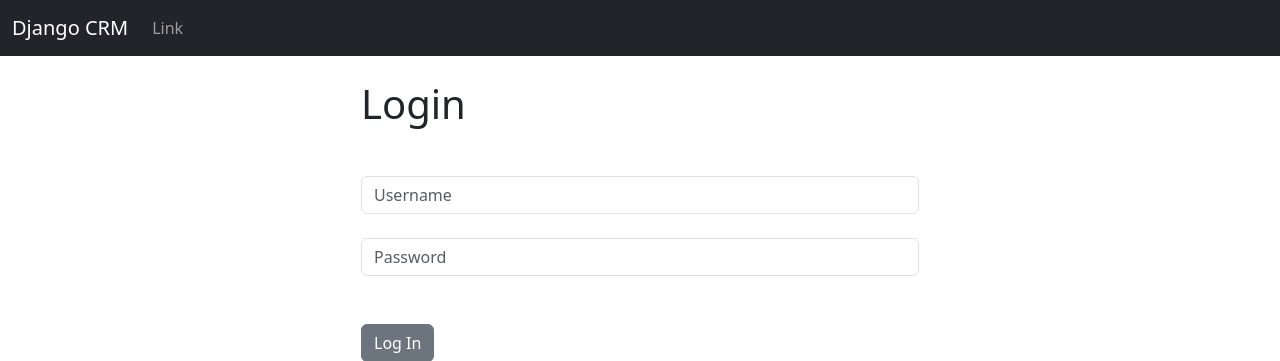
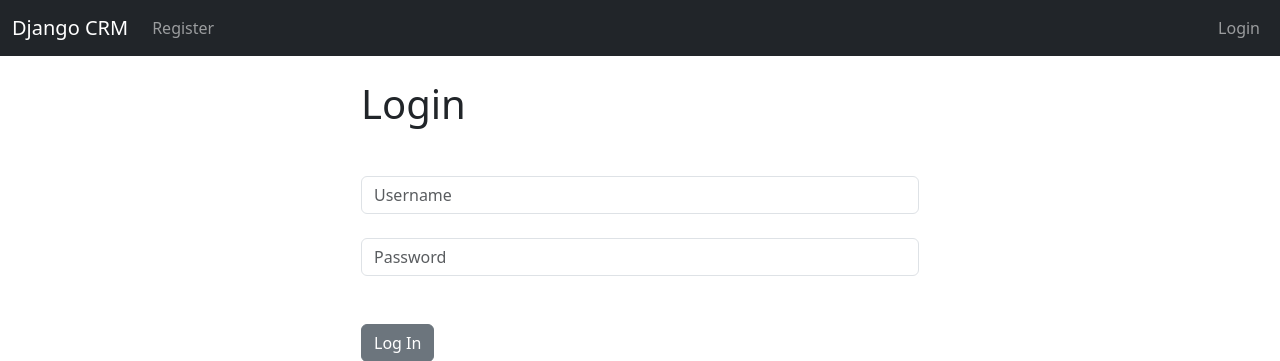
Before and after one commit to Arkanobot/basic-django-crm, a Django app: page / in a window 1280 px wide. Shown: the top 361 px of the page. Run offline with Django 5.2, Linux system fonts and the light colour scheme.

Commit message:
Implement logout

```diff
--- a/django_crm/crm/templates/navbar.html
+++ b/django_crm/crm/templates/navbar.html
@@ -4,13 +4,29 @@
     <button class="navbar-toggler" type="button" data-bs-toggle="collapse" data-bs-target="#navbarSupportedContent" aria-controls="navbarSupportedContent" aria-expanded="false" aria-label="Toggle navigation">
       <span class="navbar-toggler-icon"></span>
     </button>
+      {% if user.is_authenticated %}
+      <div class="d-flex justify-content-end">
+        <ul class="navbar-nav me-auto mb-2 mb-lg-0">
+          <li class="nav-item">
+            <a class="nav-link" href="{% url 'logout' %}">Logout</a>
+          </li>
+        </ul>
+      </div>
+      {% else %}
     <div class="collapse navbar-collapse" id="navbarSupportedContent">
       <ul class="navbar-nav me-auto mb-2 mb-lg-0">
         <li class="nav-item">
-          <a class="nav-link" href="#">Link</a>
+          <a class="nav-link" href="{% url 'register' %}">Register</a>
         </li>
-
       </ul>
+      <div class="d-flex justify-content-end">
+        <ul class="navbar-nav me-auto mb-2 mb-lg-0">
+          <li class="nav-item">
+            <a class="nav-link" href="{% url 'home' %}">Login</a>
+          </li>
+        </ul>
+      </div>
+      {% endif %}
     </div>
   </div>
 </nav>
--- /dev/null
+++ b/django_crm/crm/templates/register.html
@@ -0,0 +1,6 @@
+{%extends 'base.html'%}
+
+{%block content%}
+<h1>Register</h1>
+
+{%endblock%}
--- a/django_crm/crm/urls.py
+++ b/django_crm/crm/urls.py
@@ -3,5 +3,6 @@ from . import views
 
 urlpatterns = [
     path('', views.home, name='home'),
-    # path('logout/', views.logout_user, name='logout'),
+    path('logout/', views.logout_user, name='logout'),
+    path('register/', views.register_user, name='register'),
 ]
--- a/django_crm/crm/views.py
+++ b/django_crm/crm/views.py
@@ -22,4 +22,9 @@ def home(request):
         return render(request, "home.html", {})
 
 def logout_user(request):
-    pass
+    logout(request)
+    messages.success(request, "Logged out, Have a great day!")
+    return render(request, "home.html",{})
+
+def register_user(request):
+    return render(request, "register.html", {})
```
Also changed, not shown: django_crm/crm/forms.py (added).
